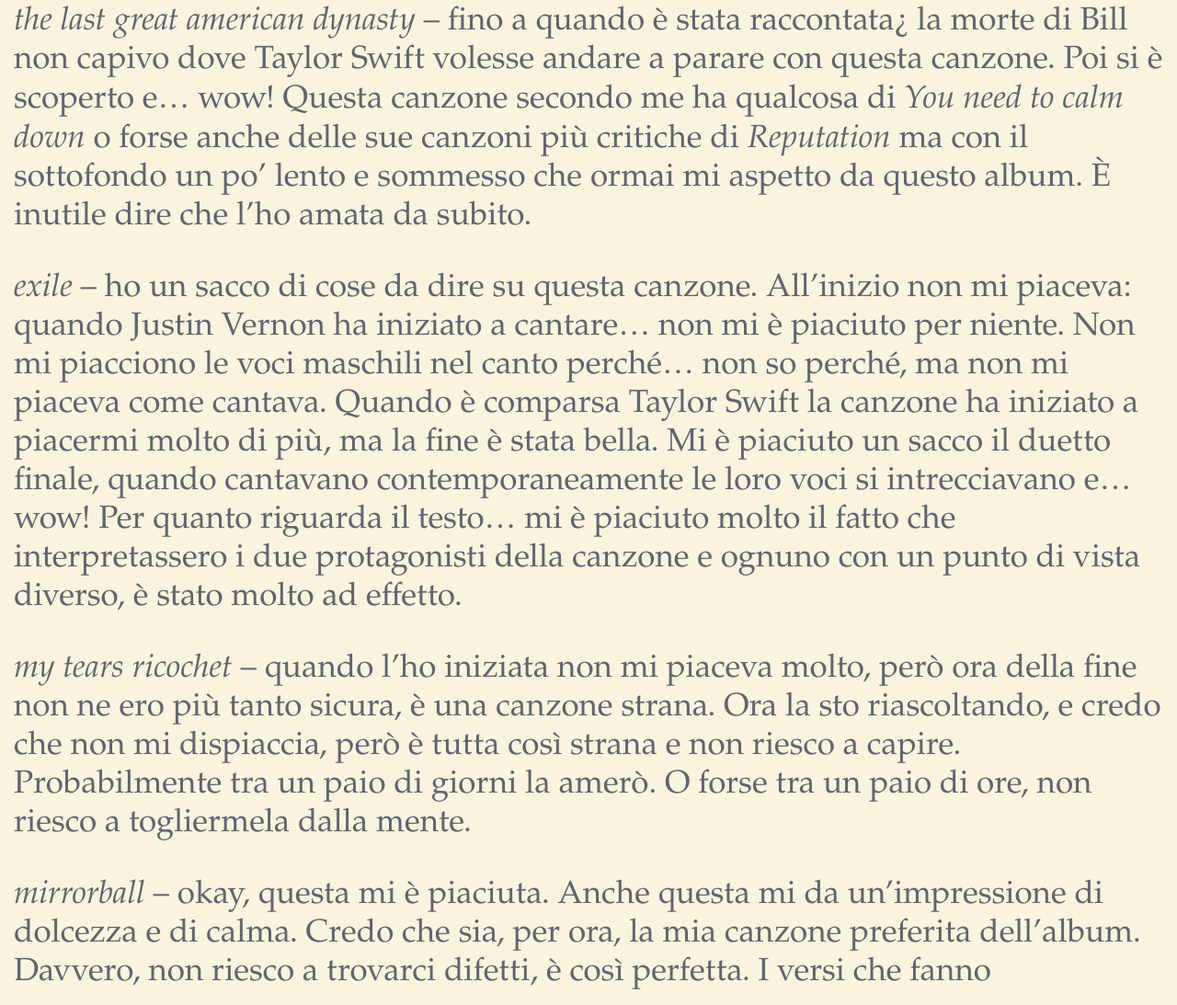
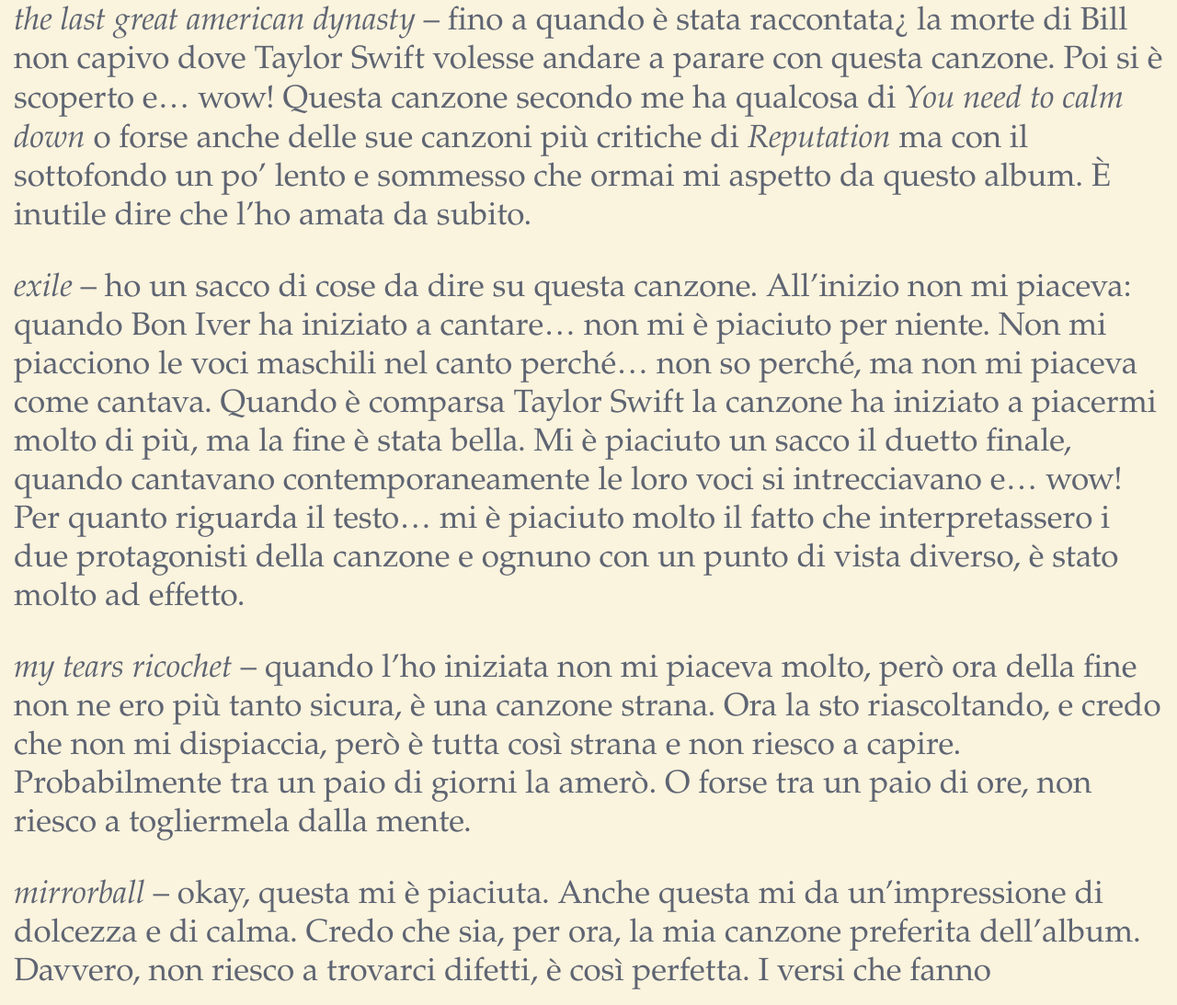
Before and after one commit to just-a-booklover/just-a-bookworm.github.io-rubrica-july2020, a plain HTML site: page index.html in a window 1280 px wide. Shown: the part 1306-2399 px from the top of the page at 92% size. Drawn offline with Linux system fonts and the light colour scheme.

Commit message:
Update index.html

```diff
--- a/index.html
+++ b/index.html
@@ -110,7 +110,7 @@
 
 <p><em>the last great american dynasty</em> – fino a quando è stata raccontata¿ la morte di Bill non capivo dove Taylor Swift volesse andare a parare con questa canzone. Poi si è scoperto e… wow! Questa canzone secondo me ha qualcosa di <em>You need to calm down</em> o forse anche delle sue canzoni più critiche di <em>Reputation</em> ma con il sottofondo un po’ lento e sommesso che ormai mi aspetto da questo album. È inutile dire che l’ho amata da subito.</p>
 
-<p><em>exile</em> – ho un sacco di cose da dire su questa canzone. All’inizio non mi piaceva: quando Justin Vernon ha iniziato a cantare… non mi è piaciuto per niente. Non mi piacciono le voci maschili nel canto perché… non so perché, ma non mi piaceva come cantava. Quando è comparsa Taylor Swift la canzone ha iniziato a piacermi molto di più, ma la fine è stata bella. Mi è piaciuto un sacco il duetto finale, quando cantavano contemporaneamente le loro voci si intrecciavano e… wow! Per quanto riguarda il testo… mi è piaciuto molto il fatto che interpretassero i due protagonisti della canzone e ognuno con un punto di vista diverso, è stato molto ad effetto.</p>
+<p><em>exile</em> – ho un sacco di cose da dire su questa canzone. All’inizio non mi piaceva: quando Bon Iver ha iniziato a cantare… non mi è piaciuto per niente. Non mi piacciono le voci maschili nel canto perché… non so perché, ma non mi piaceva come cantava. Quando è comparsa Taylor Swift la canzone ha iniziato a piacermi molto di più, ma la fine è stata bella. Mi è piaciuto un sacco il duetto finale, quando cantavano contemporaneamente le loro voci si intrecciavano e… wow! Per quanto riguarda il testo… mi è piaciuto molto il fatto che interpretassero i due protagonisti della canzone e ognuno con un punto di vista diverso, è stato molto ad effetto.</p>
 
 <p><em>my tears ricochet</em> – quando l’ho iniziata non mi piaceva molto, però ora della fine non ne ero più tanto sicura, è una canzone strana. Ora la sto riascoltando, e credo che non mi dispiaccia, però è tutta così strana e non riesco a capire. Probabilmente tra un paio di giorni la amerò. O forse tra un paio di ore, non riesco a togliermela dalla mente.</p>
 
```
